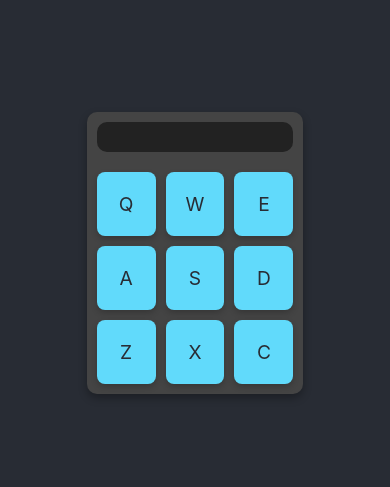
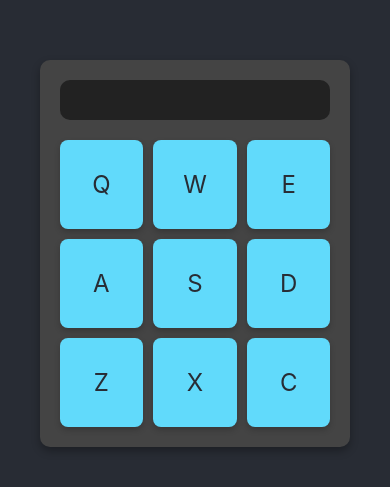
Before and after one commit to sodabarauf/drum-machine, a React (Create React App) app: page / in a window 390 px wide. Shown: the part 169-656 px from the top of the page. Built offline with nearby package versions, Linux system fonts and the light colour scheme; the HTML template or start-up script is replaced by a standard one.

Commit message:
added some properties

```diff
--- a/src/App.css
+++ b/src/App.css
@@ -55,20 +55,3 @@
 audio {
   display: none;
 }
-
-@media (max-width: 600px) {
-  #drum-machine {
-    max-width: 100%;
-    padding: 10px;
-  }
-
-  .drum-pad {
-    padding: 20px;
-    font-size: 1.2rem;
-  }
-
-  #display {
-    font-size: 1.5rem;
-    padding: 15px;
-  }
-}
```
